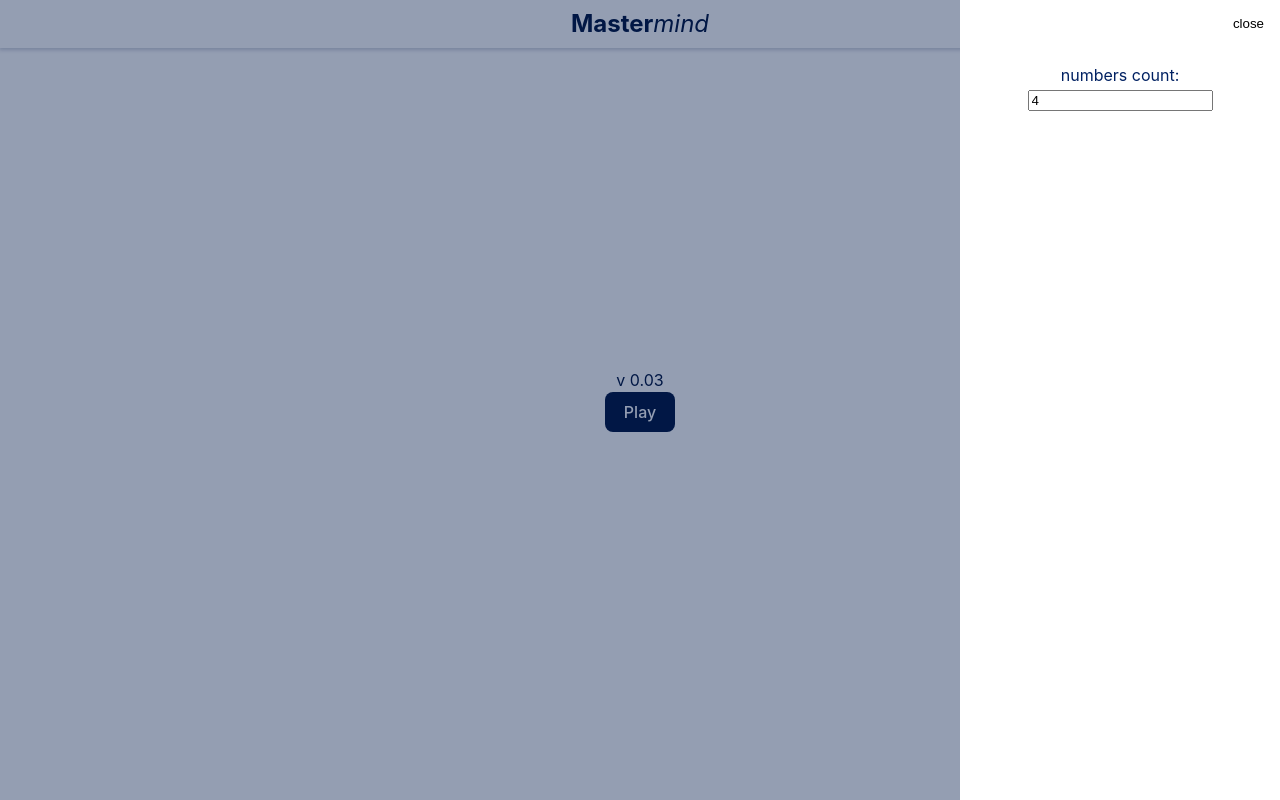
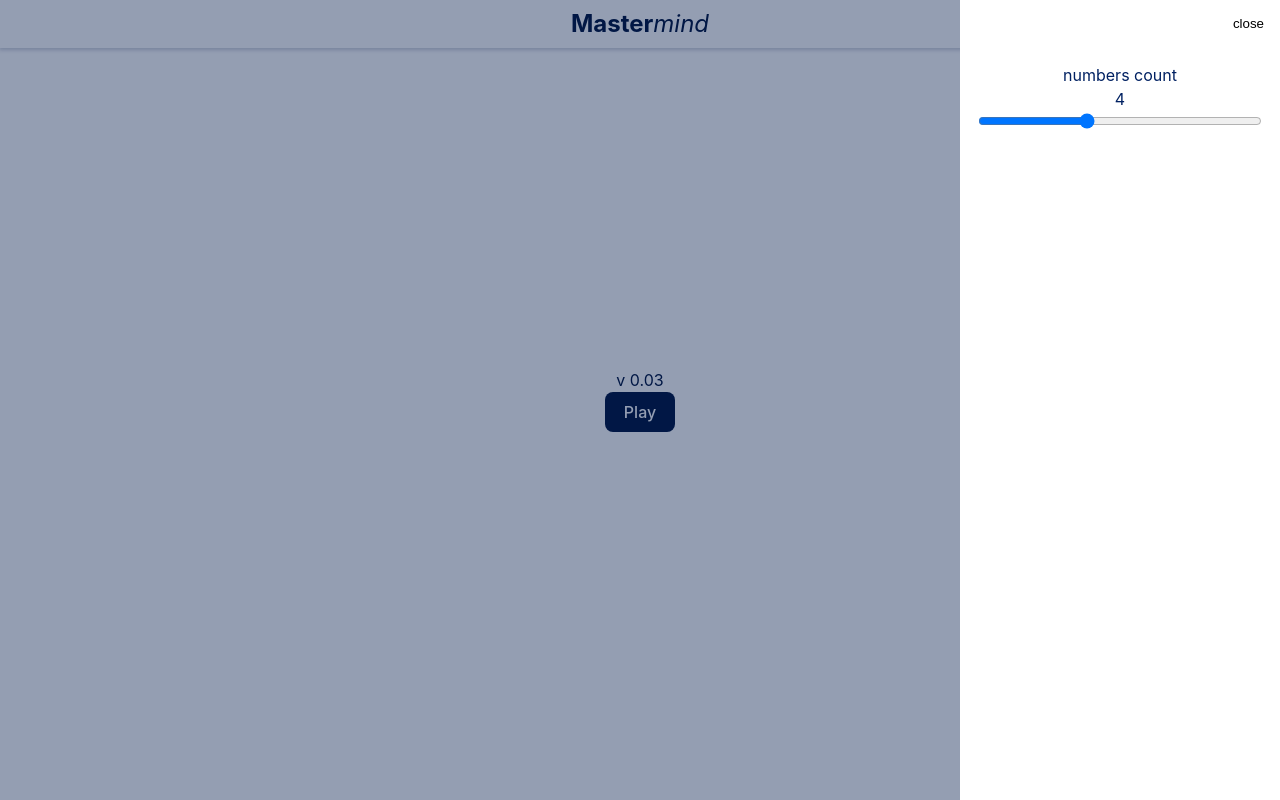
Before and after one commit to RoHell/mastermind, a Vue app: page / in a window 1280 px wide. Both pictures are taken after a click on the button 1252 px from the left and 24 px from the top of the page. Built offline with nearby package versions, Linux system fonts and the light colour scheme.

Commit message:
input as range

```diff
--- a/src/components/MenuDrawer.vue
+++ b/src/components/MenuDrawer.vue
@@ -4,7 +4,7 @@ import { onMounted, ref } from 'vue';
 import { useNumbers } from '../composables'
 
 const emit = defineEmits(['close'])
-const { numbersCount, setNumbersCount } = useNumbers()
+const { numbersCount, setNumbersCount, MIN, MAX } = useNumbers()
 
 const showContent = ref(false)
 
@@ -23,7 +23,6 @@ const onNumbersCountChange = (event: Event) => {
   setNumbersCount(count)
 
 }
-
 </script>
 
 <template>
@@ -43,15 +42,20 @@ const onNumbersCountChange = (event: Event) => {
         <button class="drawer__close" @click="handleClose">
           close
         </button>
-        <form>
+        <form class="drawer__numbers-count">
           <label for="numbers-count">
-            numbers count:
+            numbers count
           </label>
+          <span>
+            {{ numbersCount }}
+          </span>
           <input
             id="numbers-count"
             :value="numbersCount"
-            type="number"
-            @change="onNumbersCountChange"
+            type="range"
+            :min="MIN"
+            :max="MAX"
+            @input="onNumbersCountChange"
           >
         </form>
       </div>
@@ -91,6 +95,11 @@ const onNumbersCountChange = (event: Event) => {
     margin-bottom: 2rem;
   }
 
+  &__numbers-count {
+    display: flex;
+    flex-direction: column;
+  }
+
   .slide-right-enter-active,
   .slide-right-leave-active {
     transition: transform 0.3s ease;
--- a/src/composables/useNumbers.ts
+++ b/src/composables/useNumbers.ts
@@ -3,7 +3,7 @@ import { HitInterface } from '../types'
 
 const DEFAULT_NUMBERS_COUNT = 4
 const DEFAULT_NUMBERS_RANGE = 10
-const MIN = 0
+const MIN = 1
 const MAX = DEFAULT_NUMBERS_RANGE - 1
 const SLIDES_PER_VIEW = 3
 
@@ -25,7 +25,7 @@ export const useNumbers = () => {
     const step = 1
     const rangeLength = (stop - start) / 1 + step
     const numbers = Array.from({ length: rangeLength }, (_,index) => stop - index * step)
-    return [MIN , ...numbers]
+    return [0 , ...numbers]
   });
   const resetPickedNumbers = () => {
     pickedNumbers.value = Array(numbersCount.value).fill(0)
```
